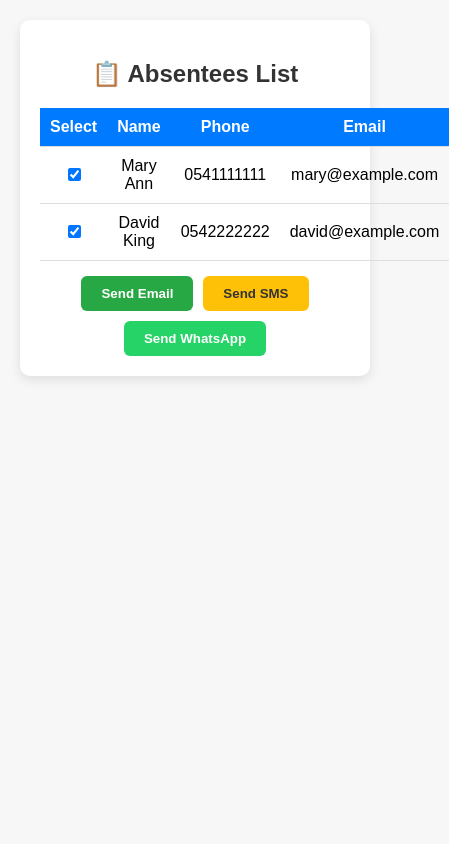
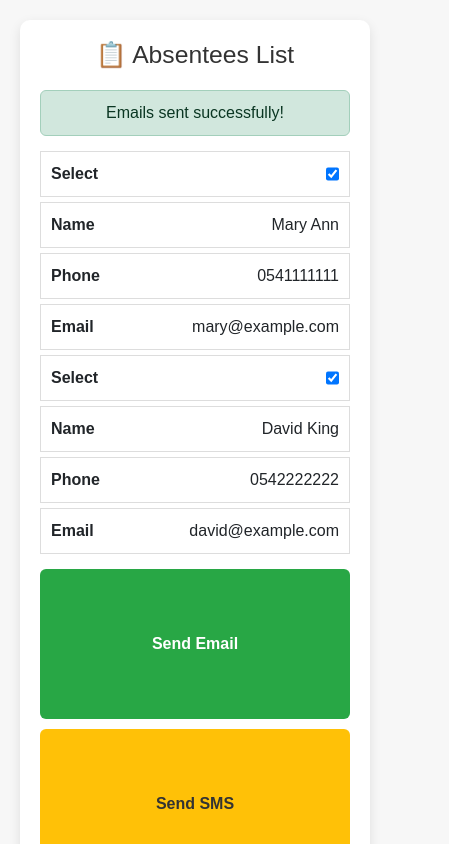
Before and after one commit to PROF-ERICUS/TOP-CHURCH, a plain HTML site: page notify.html in a window 390 px wide. Both pictures are taken after a click on the button "Send Email". Shown: the top 844 px of the page, 449 px wide, since content can reach past the window. Drawn offline with nearby package versions, Linux system fonts and the light colour scheme.

Commit message:
Update notify.html

```diff
--- a/notify.html
+++ b/notify.html
@@ -4,6 +4,7 @@
 <meta charset="UTF-8">
 <meta name="viewport" content="width=device-width, initial-scale=1.0">
 <title>Absentees Notification</title>
+<link href="https://cdn.jsdelivr.net/npm/bootstrap@5.3.0/dist/css/bootstrap.min.css" rel="stylesheet">
 <style>
   body {
     font-family: Arial, sans-serif;
@@ -15,6 +16,7 @@
   h2 {
     text-align: center;
     color: #333;
+    margin-bottom: 20px;
   }
 
   .container {
@@ -36,6 +38,7 @@
     padding: 10px;
     text-align: center;
     border-bottom: 1px solid #ddd;
+    word-break: break-word;
   }
 
   th {
@@ -63,6 +66,7 @@
     color: #fff;
     font-weight: bold;
     transition: background 0.3s ease;
+    flex: 1 1 150px;
   }
 
   #sendEmail { background: #28a745; }
@@ -73,6 +77,36 @@
 
   #sendWhatsApp { background: #25D366; }
   #sendWhatsApp:hover { background: #1ebe5d; }
+
+  /* Notification message */
+  #notification {
+    text-align: center;
+    margin-bottom: 15px;
+    padding: 10px;
+    border-radius: 6px;
+    display: none;
+    transition: opacity 1s ease;
+  }
+  #notification.fade { opacity: 0; }
+
+  @media(max-width: 576px) {
+    table, thead, tbody, th, td, tr {
+      display: block;
+    }
+    th { display: none; }
+    td {
+      display: flex;
+      justify-content: space-between;
+      padding: 10px;
+      border: 1px solid #ddd;
+      margin-bottom: 5px;
+    }
+    td::before {
+      content: attr(data-label);
+      font-weight: bold;
+    }
+    .buttons { flex-direction: column; }
+  }
 </style>
 </head>
 <body>
@@ -80,10 +114,12 @@
 <div class="container">
   <h2>📋 Absentees List</h2>
 
+  <div id="notification"></div>
+
   <table id="absenteesTable">
     <thead>
       <tr>
-        <th>Select</th>
+        <th><input type="checkbox" id="selectAll"></th>
         <th>Name</th>
         <th>Phone</th>
         <th>Email</th>
@@ -101,7 +137,6 @@
 
 <script>
 document.addEventListener("DOMContentLoaded", function () {
-
   let members = JSON.parse(localStorage.getItem("members")) || [
     { fullName: "John Doe", phone: "0540000000", email: "john@example.com" },
     { fullName: "Mary Ann", phone: "0541111111", email: "mary@example.com" },
@@ -109,56 +144,78 @@ document.addEventListener("DOMContentLoaded", function () {
   ];
 
   let currentSession = JSON.parse(localStorage.getItem("currentSession")) || {
-    attendanceRecords: [ { phone: "0540000000" } ] // example present member
+    attendanceRecords: [ { phone: "0540000000" } ]
   };
 
   const tbody = document.querySelector("#absenteesTable tbody");
-
   const absentees = members.filter(m => !currentSession.attendanceRecords.some(r => r.phone === m.phone));
 
   absentees.forEach((m, index) => {
     const tr = document.createElement("tr");
     tr.innerHTML = `
-      <td><input type="checkbox" class="absent-check" data-index="${index}" checked></td>
-      <td>${m.fullName}</td>
-      <td>${m.phone}</td>
-      <td>${m.email || "N/A"}</td>
+      <td data-label="Select"><input type="checkbox" class="absent-check" data-index="${index}" checked></td>
+      <td data-label="Name">${m.fullName}</td>
+      <td data-label="Phone">${m.phone}</td>
+      <td data-label="Email">${m.email || "N/A"}</td>
     `;
     tbody.appendChild(tr);
   });
+
+  function showNotification(message, type="info") {
+    const notification = document.getElementById("notification");
+    notification.textContent = message;
+    notification.className = `alert alert-${type}`;
+    notification.style.display = "block";
+    notification.style.opacity = 1;
+
+    setTimeout(() => {
+      notification.classList.add("fade");
+      setTimeout(() => {
+        notification.style.display = "none";
+        notification.classList.remove("fade");
+      }, 1000);
+    }, 3000);
+  }
 
   function getSelectedAbsentees() {
     const checked = document.querySelectorAll(".absent-check:checked");
     return Array.from(checked).map(cb => absentees[cb.dataset.index]);
   }
 
+  // Select/Deselect All functionality
+  const selectAllCheckbox = document.getElementById("selectAll");
+  selectAllCheckbox.addEventListener("change", function () {
+    const checkboxes = document.querySelectorAll(".absent-check");
+    checkboxes.forEach(cb => cb.checked = selectAllCheckbox.checked);
+  });
+
+  document.addEventListener("change", function(e) {
+    if (e.target.classList.contains("absent-check") && !e.target.checked) {
+      selectAllCheckbox.checked = false;
+    }
+  });
+
   document.getElementById("sendEmail").addEventListener("click", function () {
     const list = getSelectedAbsentees();
-    if (!list.length) return alert("No absentees selected!");
+    if (!list.length) return showNotification("No absentees selected!", "warning");
     list.forEach(a => console.log("Email sent to:", a.email));
-    alert("Emails sent!");
+    showNotification("Emails sent successfully!", "success");
   });
-
-
 
   document.getElementById("sendSMS").addEventListener("click", function () {
     const list = getSelectedAbsentees();
-  if (!list.length) return alert("No absentees selected!");
+    if (!list.length) return showNotification("No absentees selected!", "warning");
 
     const apiKey = "HAJaVctgnWql8bPMtAga3R3fB";
 
     const smsPromises = list.map(a => {
       const phone = a.phone.startsWith("0") ? "233" + a.phone.substring(1) : a.phone;
-    const msg = `Hi ${a.fullName}, you were absent today.`; // Simple text, no emojis
+      const msg = `Hi ${a.fullName}, you were absent today.`;
 
       return fetch("https://www.mnotify.com/api/sms/quick", {
         method: "POST",
         headers: { "Content-Type": "application/json" },
-      body: JSON.stringify({
-        token: apiKey,
-        to: phone,
-        message: msg
-      })
+        body: JSON.stringify({ token: apiKey, to: phone, message: msg })
       })
       .then(res => res.json())
       .then(data => ({ name: a.fullName, phone, response: data }))
@@ -169,23 +226,24 @@ document.getElementById("sendSMS").addEventListener("click", function () {
       const sent = results.filter(r => r.response && r.response.status === "success").map(r => r.name);
       const failed = results.filter(r => r.error || (r.response && r.response.status !== "success")).map(r => r.name);
 
-    let alertMsg = "";
-    if (sent.length) alertMsg += `SMS request sent to: ${sent.join(", ")}.\n`;
-    if (failed.length) alertMsg += `Failed to send to: ${failed.join(", ")}. Possibly insufficient credits.`;
+      let msg = "";
+      if (sent.length) msg += `SMS sent to: ${sent.join(", ")}. `;
+      if (failed.length) msg += `Failed: ${failed.join(", ")}.`;
 
-    alert(alertMsg);
+      showNotification(msg || "No SMS sent.", failed.length ? "danger" : "success");
       console.log("SMS Results:", results);
     });
   });
 
   document.getElementById("sendWhatsApp").addEventListener("click", function () {
     const list = getSelectedAbsentees();
-    if (!list.length) return alert("No absentees selected!");
+    if (!list.length) return showNotification("No absentees selected!", "warning");
     list.forEach(a => {
       const phone = a.phone.replace(/^0/, "+233");
       const msg = encodeURIComponent(`Hi ${a.fullName}, we missed you at church today 🙏.`);
       window.open(`https://wa.me/${phone}?text=${msg}`, "_blank");
     });
+    showNotification("WhatsApp messages opened!", "success");
   });
 
 });
```
Lines whose indentation alone changed are shown as unchanged.
